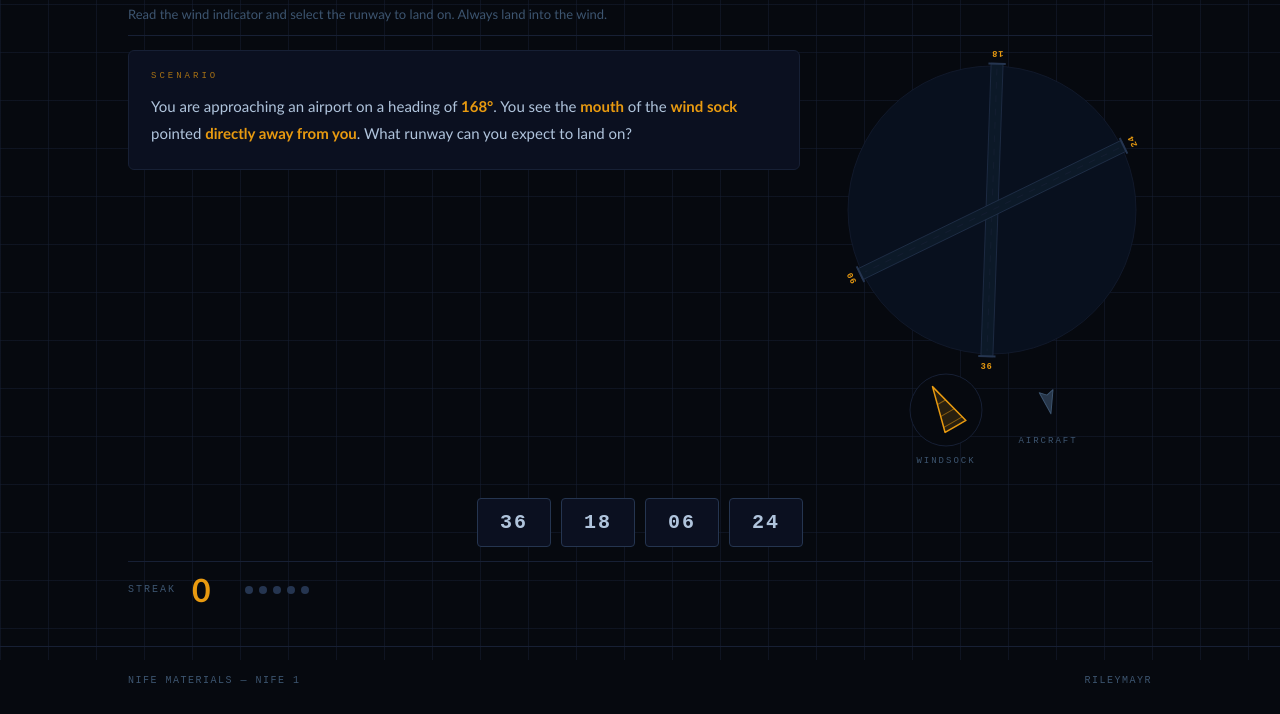
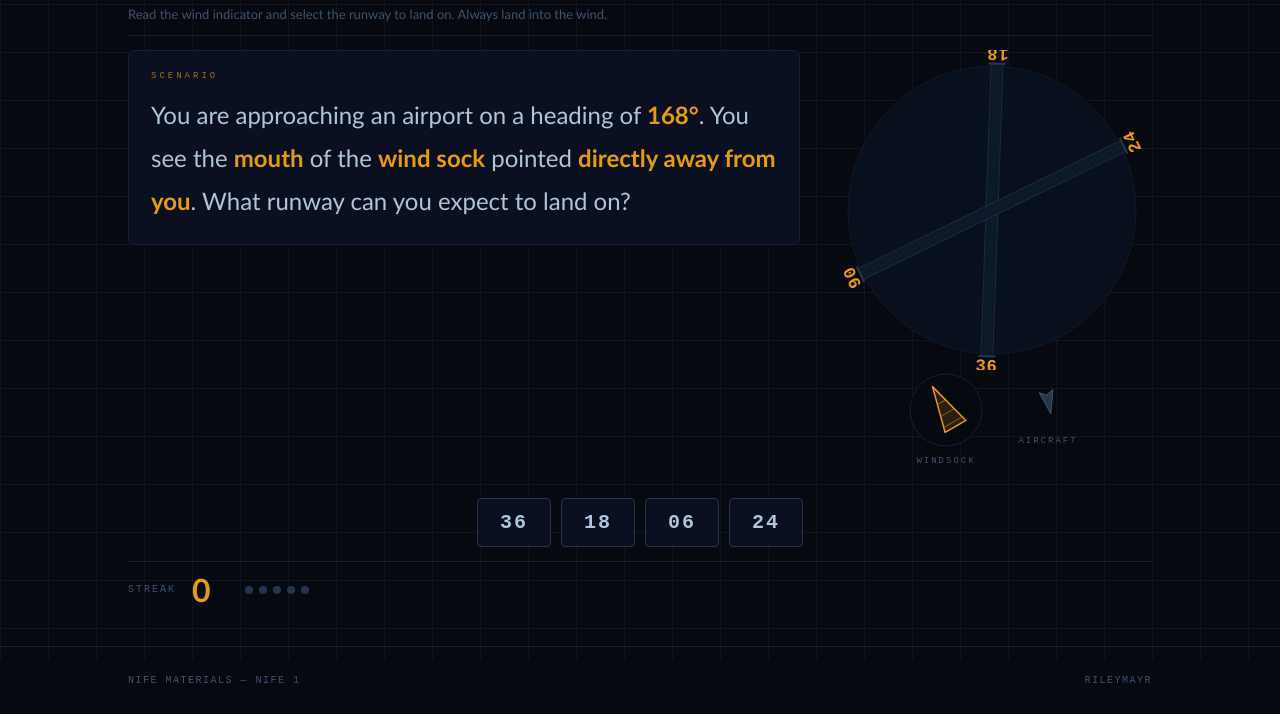
Before and after one commit to rileymayr/nife-materials, a website: page flight-rules-regs/runway-id.html in a window 1280 px wide. Shown: the part 140-854 px from the top of the page. Drawn offline with Linux system fonts and the light colour scheme.

Commit message:
Updated interactable text sizes

```diff
--- a/flight-rules-regs/runway-id.html
+++ b/flight-rules-regs/runway-id.html
@@ -178,7 +178,7 @@
     }
 
     .question-text {
-      font-size: 15px;
+      font-size: 24px;
       line-height: 1.8;
       color: var(--text);
     }
@@ -589,7 +589,7 @@
       'dominant-baseline': 'middle',
       fill: '#e89a10',
       'font-family': "'Courier New', monospace",
-      'font-size': '13',
+      'font-size': '26',
       'font-weight': '700',
       'letter-spacing': '1'
     });
@@ -716,21 +716,30 @@
 
     var hdgStr = '<span class="q-val">' + pad3(hdg) + '&deg;</span>';
 
-    var part, indicatorName;
-    if (state.indicator === 'sock')       { part = 'mouth'; indicatorName = 'wind sock'; }
-    else if (state.indicator === 'tetra') { part = 'front'; indicatorName = 'tetrahedron'; }
-    else                                  { part = 'spur';  indicatorName = 'wind tee'; }
+    // Pick which end of the indicator to describe, then derive which direction it points.
+    // mouth/front/spur point INTO wind (windDir); tail/back point downwind (windDir+180).
+    var part, indicatorName, partDir;
+    if (state.indicator === 'sock') {
+      indicatorName = 'wind sock';
+      if (Math.random() < 0.5) { part = 'mouth'; partDir = windDir; }
+      else                     { part = 'tail';  partDir = (windDir + 180) % 360; }
+    } else if (state.indicator === 'tetra') {
+      indicatorName = 'tetrahedron';
+      part = 'spur'; partDir = windDir;
+    } else {
+      indicatorName = 'wind tee';
+      if (Math.random() < 0.5) { part = 'front'; partDir = windDir; }
+      else                     { part = 'back';  partDir = (windDir + 180) % 360; }
+    }
 
     var partStr = '<span class="q-val">' + part + '</span>';
     var indStr  = '<span class="q-val">' + indicatorName + '</span>';
 
-    // windDir is the direction the indicator's reference part points (into wind).
-    // "toward pilot" = direction facing the pilot = planeHdg + 180
     var towardPilot = (hdg + 180) % 360;
     var pointsStr;
-    if      (angDist(windDir, towardPilot) < 25) { pointsStr = '<span class="q-val">directly at you</span>'; }
-    else if (angDist(windDir, hdg)         < 25) { pointsStr = '<span class="q-val">directly away from you</span>'; }
-    else { pointsStr = 'at a heading of <span class="q-val">' + pad3(windDir) + '&deg;</span>'; }
+    if      (angDist(partDir, towardPilot) < 25) { pointsStr = '<span class="q-val">directly at you</span>'; }
+    else if (angDist(partDir, hdg)         < 25) { pointsStr = '<span class="q-val">directly away from you</span>'; }
+    else { pointsStr = 'at a heading of <span class="q-val">' + pad3(partDir) + '&deg;</span>'; }
 
     document.getElementById('questionPanel').innerHTML =
       'You are approaching an airport on a heading of ' + hdgStr + '. ' +
```
